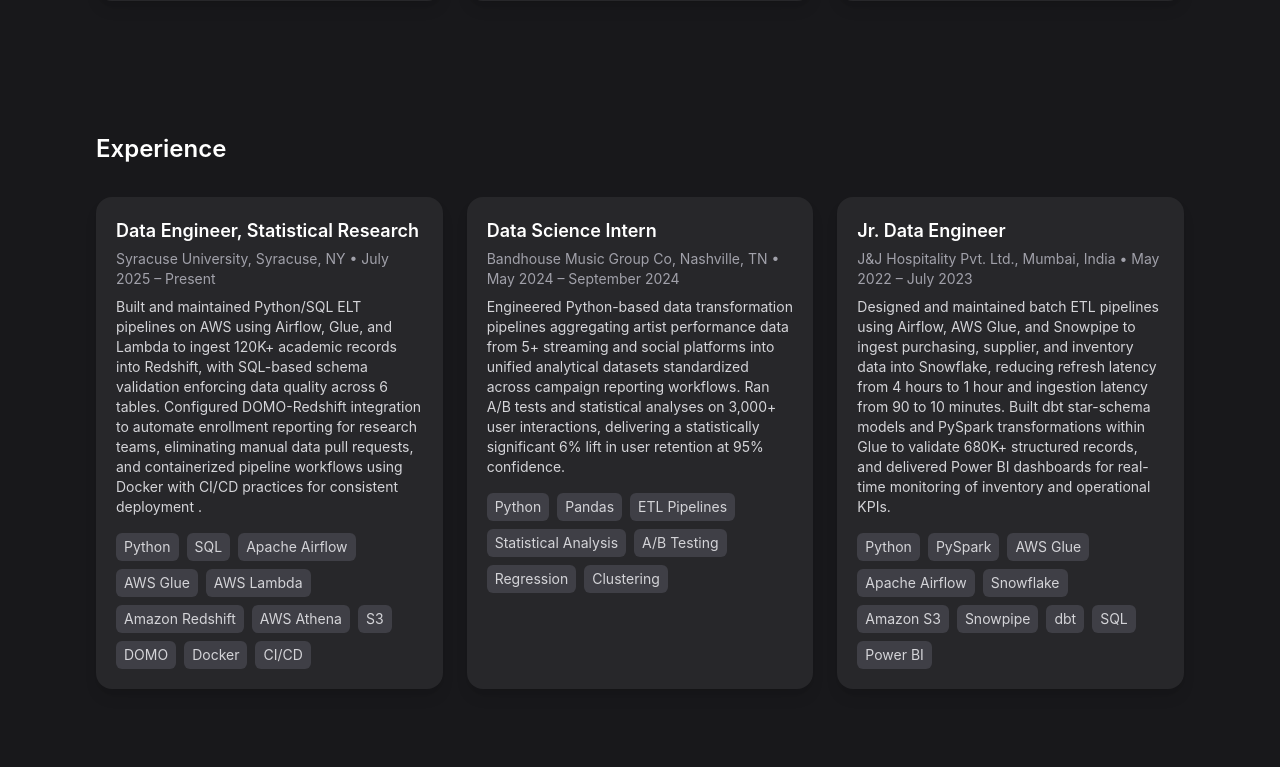
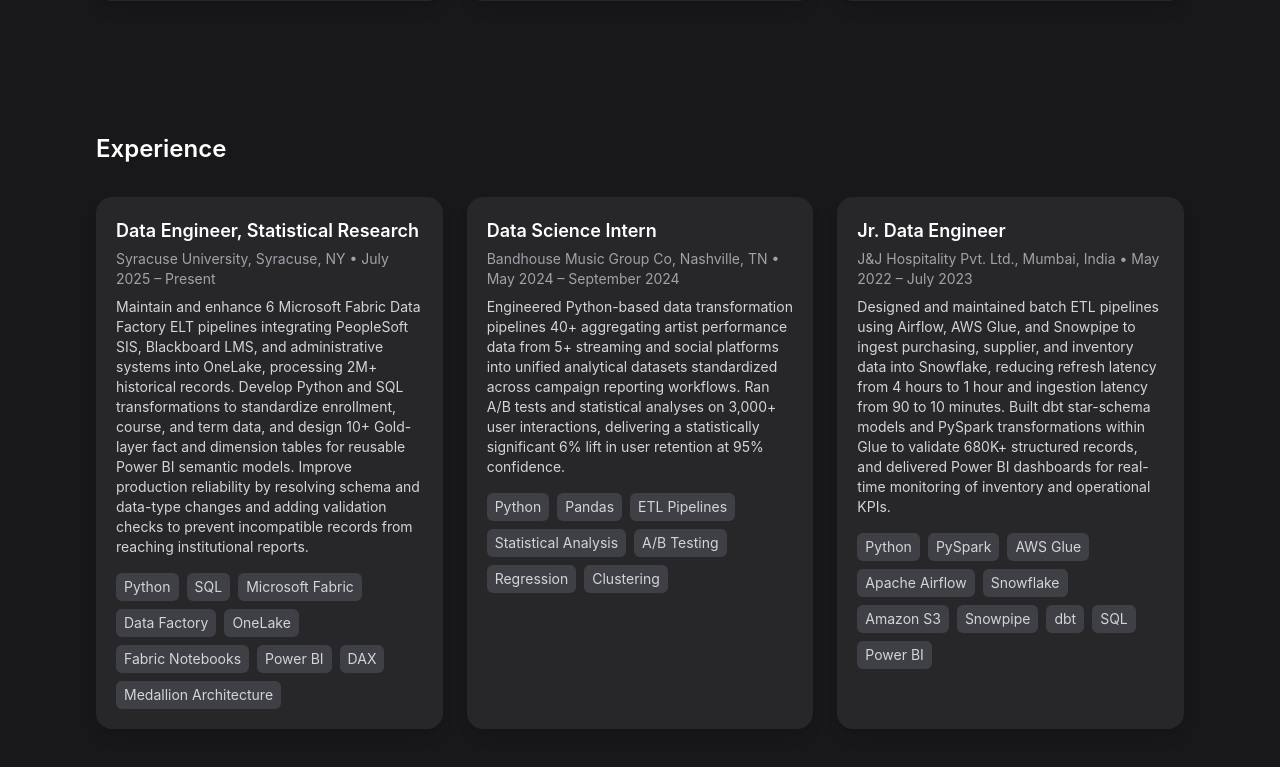
Before and after one commit to tamistry30/Portfolio, a React (Vite) app: page / in a window 1280 px wide. Shown: the part 2283-3050 px from the top of the page. Built offline with nearby package versions, Linux system fonts and the light colour scheme.

Commit message:
Revise Experience section with new roles and details
Updated job role details for Data Engineer and Data Science Intern positions, including technology stack and descriptions.

```diff
--- a/src/Components/Experience.jsx
+++ b/src/Components/Experience.jsx
@@ -8,8 +8,8 @@
     role: "Data Engineer, Statistical Research",
     company: "Syracuse University, Syracuse, NY",
     period: "July 2025 – Present",
-    stack: ["Python", "SQL", "Apache Airflow", "AWS Glue","AWS Lambda", "Amazon Redshift", "AWS Athena","S3", "DOMO", "Docker", "CI/CD"],
-    description: "Built and maintained Python/SQL ELT pipelines on AWS using Airflow, Glue, and Lambda to ingest 120K+ academic records into Redshift, with SQL-based schema validation enforcing data quality across 6 tables. Configured DOMO-Redshift integration to automate enrollment reporting for research teams, eliminating manual data pull requests, and containerized pipeline workflows using Docker with CI/CD practices for consistent deployment      ."
+    stack: ["Python", "SQL", "Microsoft Fabric", "Data Factory", "OneLake", "Fabric Notebooks", "Power BI", "DAX", "Medallion Architecture"],
+    description: "Maintain and enhance 6 Microsoft Fabric Data Factory ELT pipelines integrating PeopleSoft SIS, Blackboard LMS, and administrative systems into OneLake, processing 2M+ historical records. Develop Python and SQL transformations to standardize enrollment, course, and term data, and design 10+ Gold-layer fact and dimension tables for reusable Power BI semantic models. Improve production reliability by resolving schema and data-type changes and adding validation checks to prevent incompatible records from reaching institutional reports."
   },
 
   {
@@ -17,7 +17,7 @@
   company: "Bandhouse Music Group Co, Nashville, TN",
   period: "May 2024 – September 2024",
   stack: ["Python", "Pandas", "ETL Pipelines", "Statistical Analysis", "A/B Testing", "Regression", "Clustering"],
-  description: "Engineered Python-based data transformation pipelines aggregating artist performance data from 5+ streaming and social platforms into unified analytical datasets standardized across campaign reporting workflows. Ran A/B tests and statistical analyses on 3,000+ user interactions, delivering a statistically significant 6% lift in user retention at 95% confidence."
+  description: "Engineered Python-based data transformation pipelines 40+ aggregating artist performance data from 5+ streaming and social platforms into unified analytical datasets standardized across campaign reporting workflows. Ran A/B tests and statistical analyses on 3,000+ user interactions, delivering a statistically significant 6% lift in user retention at 95% confidence."
 },
   {
     role: "Jr. Data Engineer ",
```
